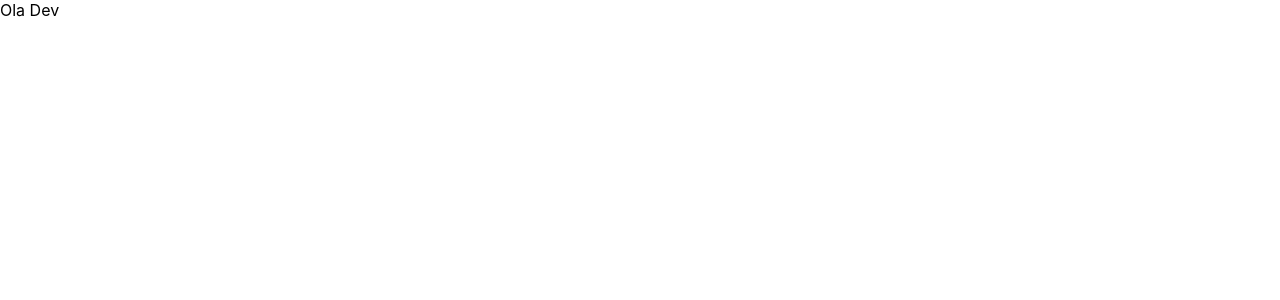
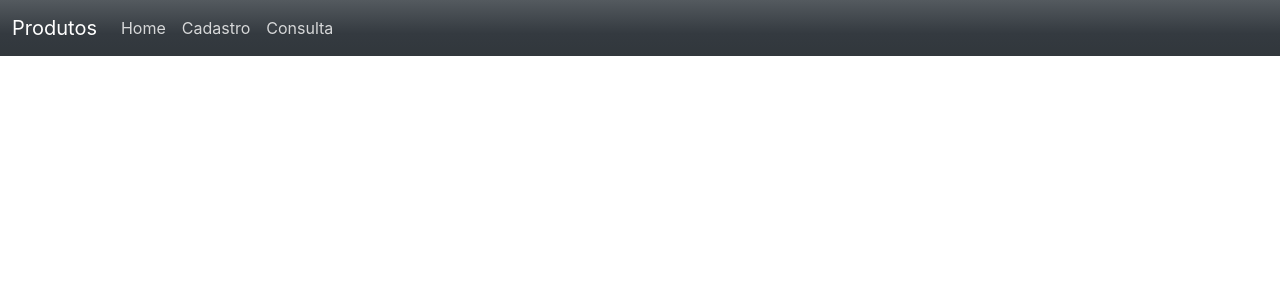
Before and after one commit to DaniSan0508-project/react-bootswatch, a React (Create React App) app: page / in a window 1280 px wide. Shown: the top 300 px of the page. Built offline with nearby package versions, Linux system fonts and the light colour scheme.

Commit message:
criado componente navbar

```diff
--- a/package.json
+++ b/package.json
@@ -6,6 +6,7 @@
     "@testing-library/jest-dom": "^5.11.4",
     "@testing-library/react": "^11.1.0",
     "@testing-library/user-event": "^12.1.10",
+    "bootswatch": "^5.1.2",
     "react": "^17.0.2",
     "react-dom": "^17.0.2",
     "react-scripts": "4.0.3",
--- a/src/App.js
+++ b/src/App.js
@@ -1,8 +1,12 @@
 import './App.css';
+
+import Navbar from './components/navbar';
 
 function App() {
   return (
-    <div>Ola Dev</div>
+    <>
+      <Navbar/>
+    </>
   );
 }
 
--- /dev/null
+++ b/src/components/navbar.js
@@ -0,0 +1,36 @@
+import React from "react";
+
+export default function Navbar(){
+    return(
+        <nav className="navbar navbar-expand-lg navbar-dark bg-dark">
+  <div className="container-fluid">
+    <a className="navbar-brand" href="#">Produtos</a>
+    <button className="navbar-toggler"
+        type="button"
+        data-bs-toggle="collapse"
+        data-bs-target="#navbarColor02"
+        aria-controls="navbarColor02"
+        aria-expanded="false"
+        aria-label="Toggle navigation">
+      <span className="navbar-toggler-icon"></span>
+    </button>
+
+    <div className="collapse navbar-collapse" id="navbarColor02">
+      <ul className="navbar-nav me-auto">
+        <li className="nav-item active">
+          <a className="nav-link" href="#">Home
+            <span className="visually-hidden">(current)</span>
+          </a>
+        </li>
+        <li className="nav-item">
+          <a className="nav-link" href="#">Cadastro</a>
+        </li>
+        <li className="nav-item">
+          <a className="nav-link" href="#">Consulta</a>
+        </li>
+      </ul>
+    </div>
+  </div>
+</nav>
+    )
+}
--- a/src/index.js
+++ b/src/index.js
@@ -1,5 +1,7 @@
 import React from 'react';
 import ReactDOM from 'react-dom';
+
+import "bootswatch/dist/cerulean/bootstrap.min.css";
 import './index.css';
 import App from './App';
 
```
Also changed, not shown: src/pages/Home/Home.js (added, +15 -0 lines), 1 other file (tests, documents, lock files or other folders).
